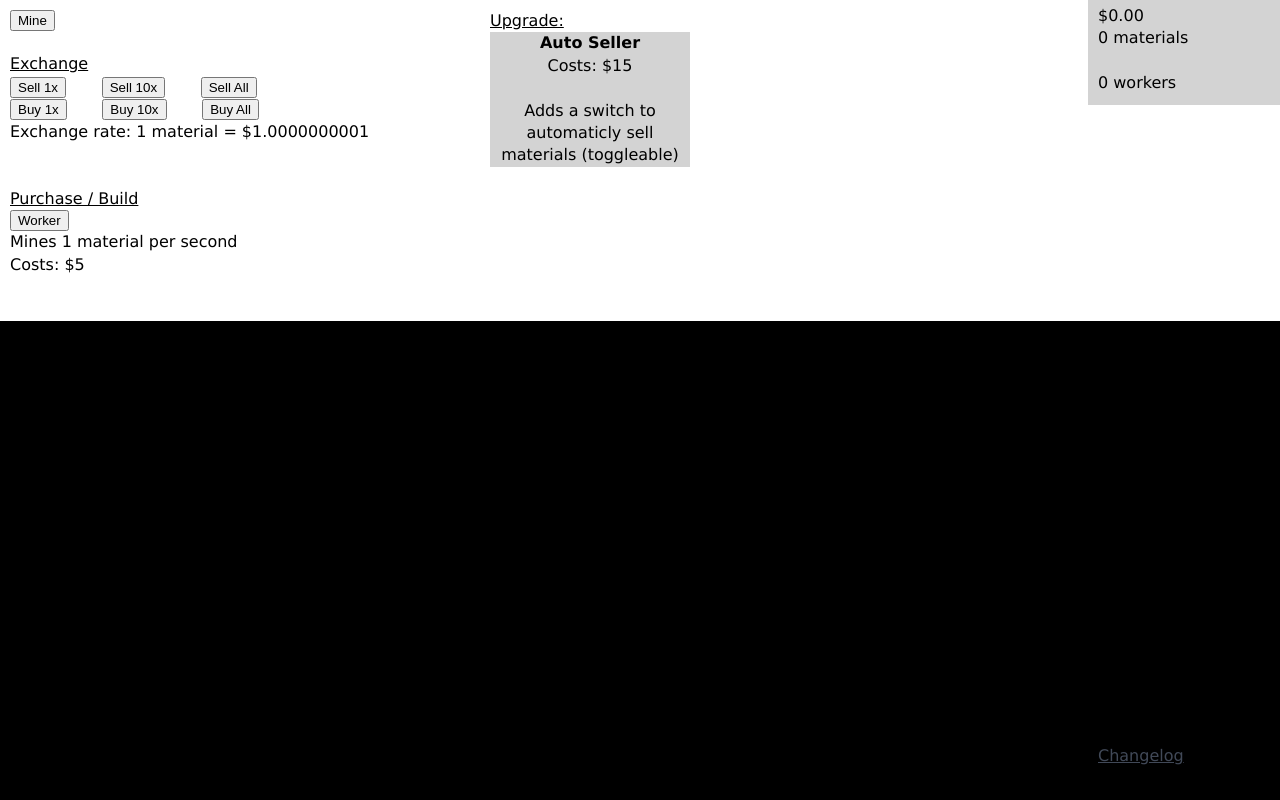
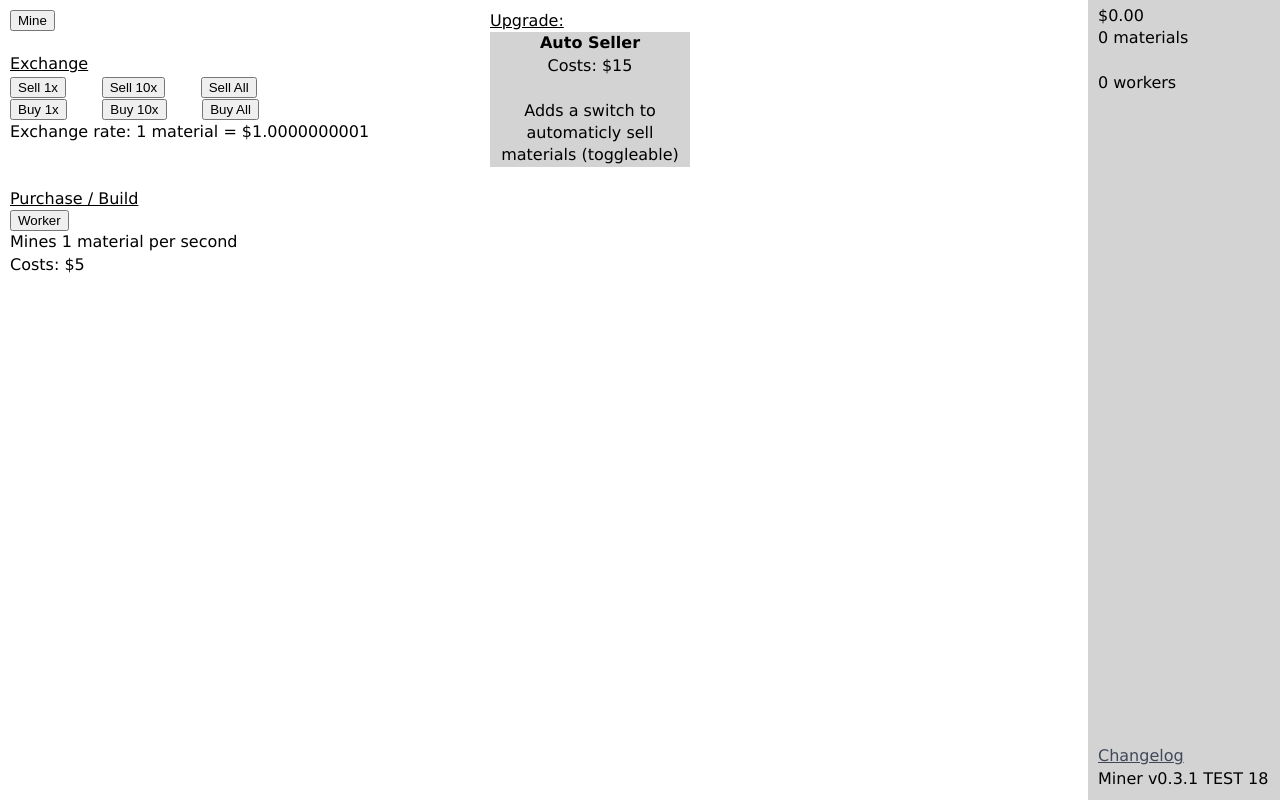
Before and after one commit to Oj18/miner, a plain HTML site: page index.html in a window 1280 px wide. Drawn offline with nearby package versions, Linux system fonts and the light colour scheme.

Commit message:
v0.3.1 TEST 18

```diff
--- a/index.html
+++ b/index.html
@@ -21,7 +21,7 @@
 
         <div style="position: absolute; bottom: 0; margin-bottom:10px;">
         	<a href="https://oj18.github.io/miner/changelog.txt" target="_blank" >Changelog</a>
-            <div>Miner v0.3.1 TEST 17</div>
+            <div>Miner v0.3.1 TEST 18</div>
         </div>
     </div>
     <!-- end .sidebar1 --></div>
--- a/main.css
+++ b/main.css
@@ -45,7 +45,7 @@ a:hover, a:active, a:focus { /* this group of selectors will give a keyboard nav
 	background-color: #FFF;
 	margin: 0 auto; /* the auto value on the sides, coupled with the width, centers the layout. It is not needed if you set the .container's width to 100%. */
 	overflow: hidden; /* this declaration makes the .container clear all floated columns within it. */
-	height: 100%;
+	height: 100vh;
 }
 
 /* ~~ These are the columns for the layout. ~~
```
